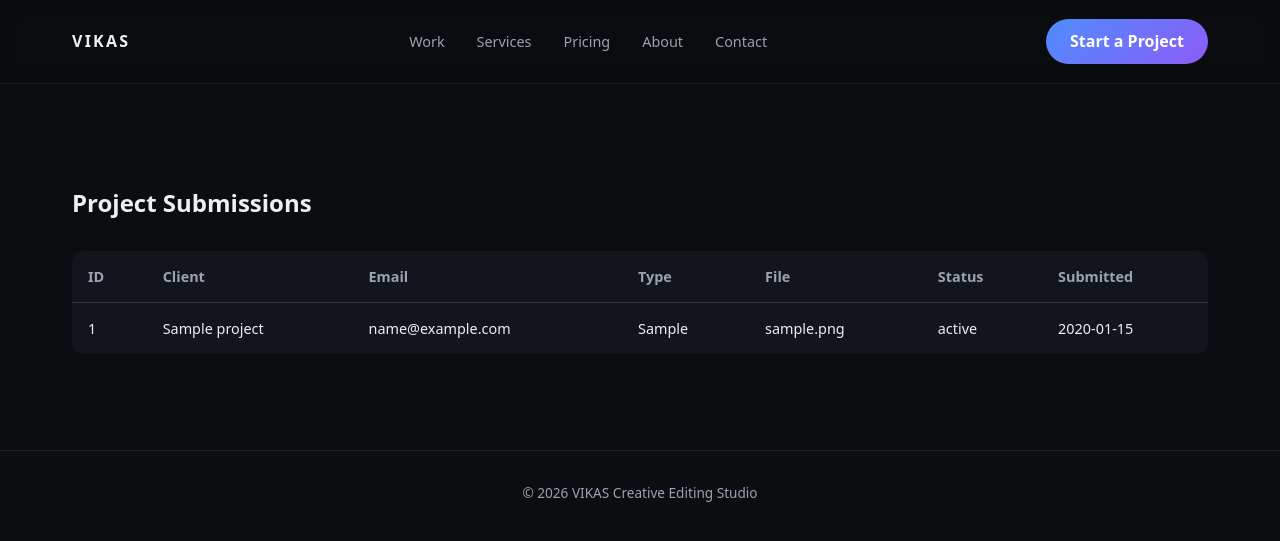
After one commit to sonusudha-1507/vikas-creative-studio, a Flask app: page /admin in a window 1280 px wide. The commit adds this page. Shown: the top 541 px of the page. Run offline with Flask 3, Linux system fonts and the light colour scheme; tables that the repository leaves empty hold one stand-in row (values such as "Sample post").

Commit message:
Add admin dashboard to view project submissions

```diff
--- a/app.py
+++ b/app.py
@@ -2,21 +2,59 @@ from flask import Flask, render_template, request
 from datetime import datetime
 from werkzeug.utils import secure_filename
 import os
+import sqlite3
 
 app = Flask(__name__)
 
-# Upload configuration
+# ------------------------
+# File upload config
+# ------------------------
 UPLOAD_FOLDER = "uploads"
 ALLOWED_EXTENSIONS = {"png", "jpg", "jpeg", "mp4", "mov", "zip", "pdf"}
 
 app.config["UPLOAD_FOLDER"] = UPLOAD_FOLDER
-app.config["MAX_CONTENT_LENGTH"] = 200 * 1024 * 1024  # 200MB limit
+app.config["MAX_CONTENT_LENGTH"] = 200 * 1024 * 1024  # 200MB
+
 
 def allowed_file(filename):
     return "." in filename and \
            filename.rsplit(".", 1)[1].lower() in ALLOWED_EXTENSIONS
 
 
+# ------------------------
+# Database helpers
+# ------------------------
+DB_PATH = "database/projects.db"
+
+
+def get_db_connection():
+    conn = sqlite3.connect(DB_PATH)
+    conn.row_factory = sqlite3.Row
+    return conn
+
+
+def init_db():
+    conn = get_db_connection()
+    cursor = conn.cursor()
+    cursor.execute("""
+        CREATE TABLE IF NOT EXISTS projects (
+            id INTEGER PRIMARY KEY AUTOINCREMENT,
+            name TEXT NOT NULL,
+            email TEXT NOT NULL,
+            project_type TEXT NOT NULL,
+            description TEXT NOT NULL,
+            filename TEXT,
+            status TEXT DEFAULT 'Submitted',
+            created_at TEXT NOT NULL
+        )
+    """)
+    conn.commit()
+    conn.close()
+
+
+# ------------------------
+# Routes
+# ------------------------
 @app.route("/")
 def home():
     return render_template("home.html", year=datetime.now().year)
@@ -31,16 +69,32 @@ def start_project():
         description = request.form.get("description")
 
         uploaded_file = request.files.get("project_file")
+        filename = None
 
         if uploaded_file and allowed_file(uploaded_file.filename):
             filename = secure_filename(uploaded_file.filename)
-            file_path = os.path.join(app.config["UPLOAD_FOLDER"], filename)
-            uploaded_file.save(file_path)
-        else:
-            filename = None
+            uploaded_file.save(
+                os.path.join(app.config["UPLOAD_FOLDER"], filename)
+            )
 
-        print("New Project Request:")
-        print(name, email, project_type, description, filename)
+        conn = get_db_connection()
+        conn.execute(
+            """
+            INSERT INTO projects
+            (name, email, project_type, description, filename, created_at)
+            VALUES (?, ?, ?, ?, ?, ?)
+            """,
+            (
+                name,
+                email,
+                project_type,
+                description,
+                filename,
+                datetime.now().isoformat()
+            )
+        )
+        conn.commit()
+        conn.close()
 
         return render_template(
             "start_project.html",
@@ -49,7 +103,24 @@ def start_project():
         )
 
     return render_template("start_project.html", year=datetime.now().year)
+@app.route("/admin")
+def admin():
+    conn = get_db_connection()
+    projects = conn.execute(
+        "SELECT * FROM projects ORDER BY created_at DESC"
+    ).fetchall()
+    conn.close()
+
+    return render_template(
+        "admin.html",
+        projects=projects,
+        year=datetime.now().year
+    )
 
 
+# ------------------------
+# App start
+# ------------------------
 if __name__ == "__main__":
+    init_db()
     app.run(debug=True)
--- a/static/css/base.css
+++ b/static/css/base.css
@@ -351,3 +351,89 @@ main {
     gap: 1.5rem;
     flex-wrap: wrap;
 }
+/* =========================
+   Start Project Form
+========================= */
+.project-form {
+    padding: 6rem 2rem;
+}
+
+.form-box {
+    max-width: 620px;
+    margin: 0 auto;
+    background: var(--bg-surface);
+    padding: 3rem 2.5rem;
+    border-radius: 18px;
+    border: 1px solid var(--border-subtle);
+}
+
+.form-box h2 {
+    margin-bottom: 0.8rem;
+}
+
+.form-box p {
+    color: var(--text-muted);
+    margin-bottom: 2rem;
+}
+
+.form-group {
+    margin-bottom: 1.5rem;
+}
+
+.form-group label {
+    display: block;
+    margin-bottom: 0.4rem;
+    font-size: 0.9rem;
+}
+
+.form-group input,
+.form-group select,
+.form-group textarea {
+    width: 100%;
+    padding: 0.7rem;
+    border-radius: 10px;
+    background: #0f1116;
+    border: 1px solid var(--border-subtle);
+    color: var(--text-primary);
+}
+/* =========================
+   Admin Dashboard
+========================= */
+.admin-dashboard {
+    padding: 6rem 2rem;
+    max-width: 1200px;
+    margin: 0 auto;
+}
+
+.admin-dashboard h2 {
+    margin-bottom: 2rem;
+}
+
+.admin-table {
+    overflow-x: auto;
+}
+
+.admin-table table {
+    width: 100%;
+    border-collapse: collapse;
+    background: var(--bg-surface);
+    border-radius: 12px;
+    overflow: hidden;
+}
+
+.admin-table th,
+.admin-table td {
+    padding: 1rem;
+    border-bottom: 1px solid var(--border-subtle);
+    font-size: 0.9rem;
+    text-align: left;
+}
+
+.admin-table th {
+    color: var(--text-muted);
+    font-weight: 600;
+}
+
+.admin-table tr:last-child td {
+    border-bottom: none;
+}
--- /dev/null
+++ b/templates/admin.html
@@ -0,0 +1,44 @@
+{% extends "base.html" %}
+
+{% block title %}Admin Dashboard — VIKAS{% endblock %}
+
+{% block content %}
+<section class="admin-dashboard">
+    <h2>Project Submissions</h2>
+
+    <div class="admin-table">
+        <table>
+            <thead>
+                <tr>
+                    <th>ID</th>
+                    <th>Client</th>
+                    <th>Email</th>
+                    <th>Type</th>
+                    <th>File</th>
+                    <th>Status</th>
+                    <th>Submitted</th>
+                </tr>
+            </thead>
+            <tbody>
+                {% for project in projects %}
+                <tr>
+                    <td>{{ project.id }}</td>
+                    <td>{{ project.name }}</td>
+                    <td>{{ project.email }}</td>
+                    <td>{{ project.project_type }}</td>
+                    <td>
+                        {% if project.filename %}
+                            {{ project.filename }}
+                        {% else %}
+                            —
+                        {% endif %}
+                    </td>
+                    <td>{{ project.status }}</td>
+                    <td>{{ project.created_at[:10] }}</td>
+                </tr>
+                {% endfor %}
+            </tbody>
+        </table>
+    </div>
+</section>
+{% endblock %}
```
